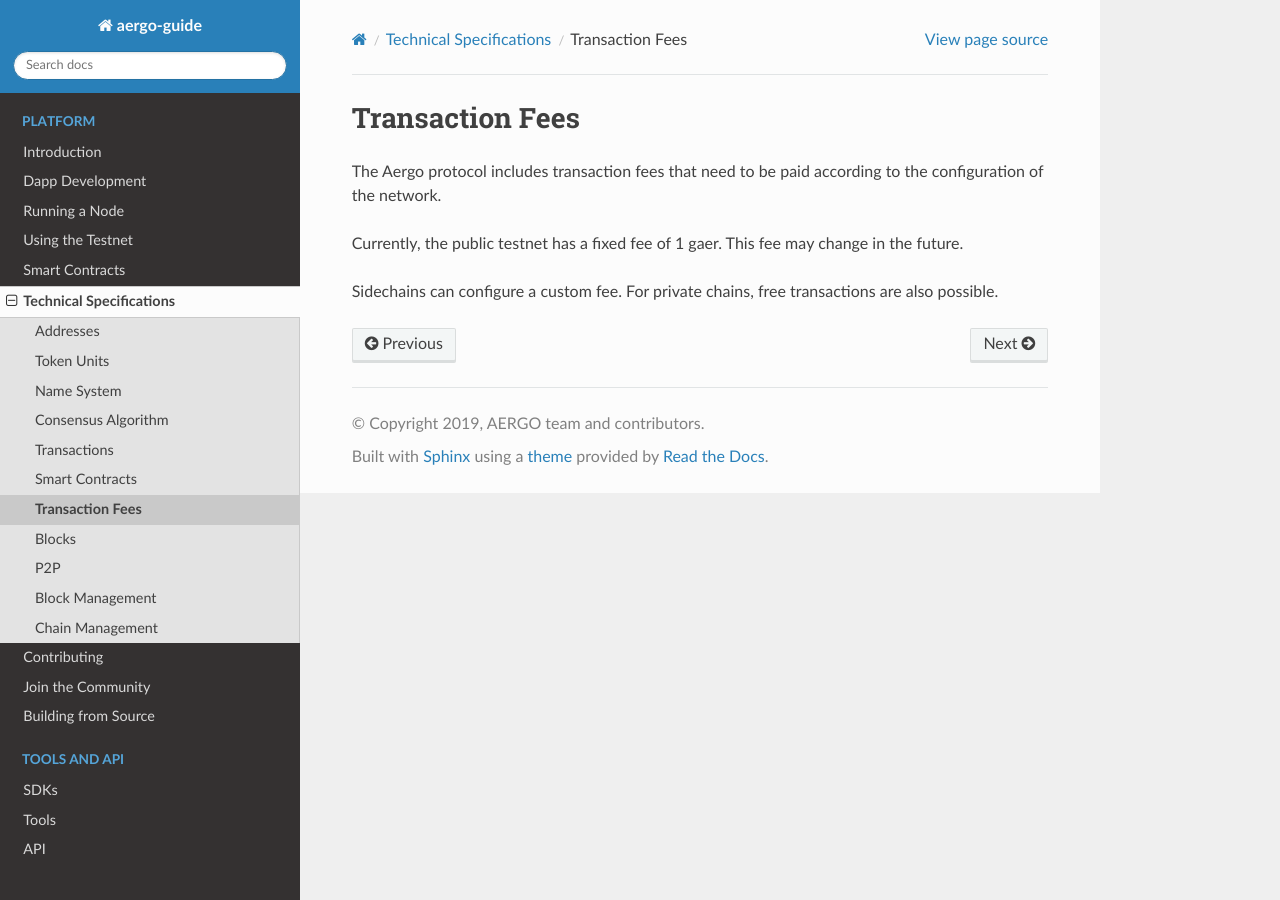
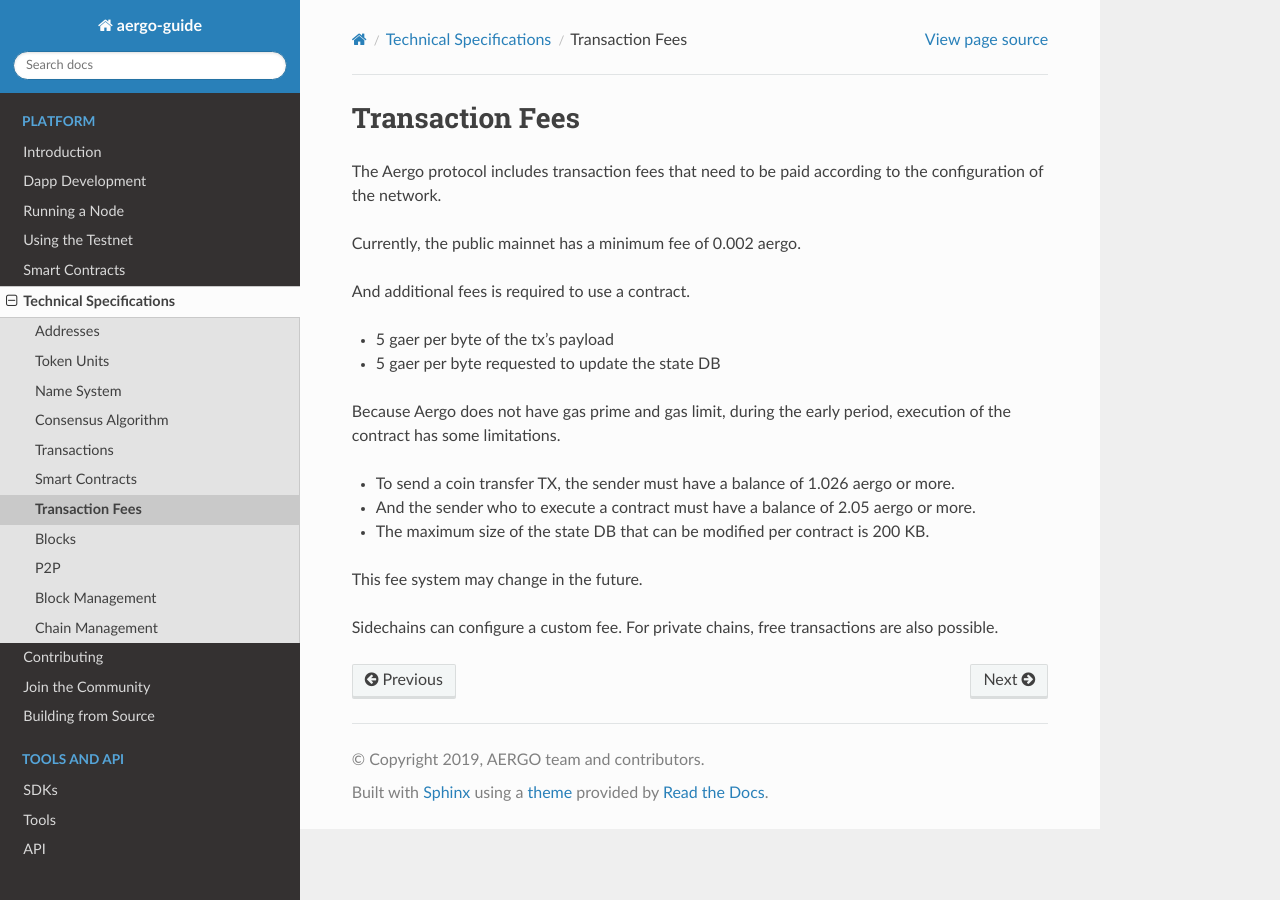
Before and after one commit to aergoio/guide, a Sphinx documentation site: the page built from source/specs/fees.rst, in a window 1280 px wide. Built offline with Sphinx 7.4.7 and the Read the Docs theme 2.0.0, drawn with Linux system fonts in a browser that asks for light colours.

Commit message:
Update fees.rst

```diff
--- a/source/specs/fees.rst
+++ b/source/specs/fees.rst
@@ -3,6 +3,19 @@
 
 The Aergo protocol includes transaction fees that need to be paid according to the configuration of the network.
 
-Currently, the public testnet has a fixed fee of 1 gaer. This fee may change in the future.
+Currently, the public mainnet has a minimum fee of 0.002 aergo.
+
+And additional fees is required to use a contract.
+
+* 5 gaer per byte of the tx's payload
+* 5 gaer per byte requested to update the state DB
+
+Because Aergo does not have gas prime and gas limit, during the early period, execution of the contract has some limitations.
+
+* To send a coin transfer TX, the sender must have a balance of 1.026 aergo or more.
+* And the sender who to execute a contract must have a balance of 2.05 aergo or more.
+* The maximum size of the state DB that can be modified per contract is 200 KB.
+
+This fee system may change in the future.
 
 Sidechains can configure a custom fee. For private chains, free transactions are also possible.
```
